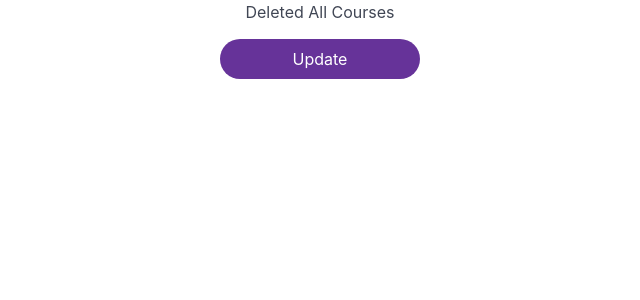
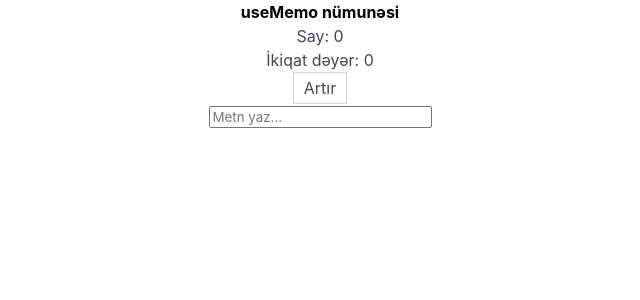
Before and after one commit to Turkana99/LearnReact, a React (Vite) app: page / in a window 1280 px wide. Shown: the top 300 px of the page, without its empty margins (320-960 px from the left). Built offline with nearby package versions, Linux system fonts and the light colour scheme; no server answers.

Commit message:
Add changes for useMemo

```diff
--- a/src/App.css
+++ b/src/App.css
@@ -48,5 +48,6 @@ input{
 
 
 button{
-  border: 1px solid lightgray;
+  border: 1px solid lightgray!important;
+  padding: 5px 10px!important;
 }
--- a/src/App.jsx
+++ b/src/App.jsx
@@ -13,7 +13,9 @@ import UseEffect from "./components/effect example/useEffect";
 import ContextProvider from "./components/Context Provider/contextprovider";
 import AuthContext from "./components/Context Provider/authContext";
 import { Provider } from "./components/Context Provider/taskContext";
-import Course from './components/CourseProject/Course';
+import Course from "./components/CourseProject/Course";
+import Reducer from "./components/useReducer/reducer";
+import Memo from "./components/useMemo/memo";
 // import { useState } from "react";
 function App() {
   // const [authStatus, setAuthStatus] = useState(false);
@@ -37,8 +39,9 @@ function App() {
       {/* <AuthContext.Provider value={{status: authStatus, login:loginAuth}}>
         <ContextProvider />
       </AuthContext.Provider> */}
-     <Course/>
-
+      {/* <Course/> */}
+      {/* <Reducer/> */}
+      <Memo />
     </>
   );
 }
--- /dev/null
+++ b/src/components/useMemo/memo.jsx
@@ -0,0 +1,34 @@
+import { useState, useMemo } from "react";
+import "../../App.css";
+function Memo() {
+  const [count, setCount] = useState(0);
+  const [text, setText] = useState("");
+
+  // Sadə hesablama funksiyası
+  const doubleCount = (num) => {
+    console.log("doubleCount işləyir...");
+    return num * 2;
+  };
+
+  // count dəyişəndə yenidən hesablansın
+  const calculatedValue = useMemo(() => doubleCount(count), [count]);
+
+  return (
+    <div style={{textAlign:"center"}}>
+      <h1>useMemo nümunəsi</h1>
+      <p>Say: {count}</p>
+      <p>İkiqat dəyər: {calculatedValue}</p>
+      <button onClick={() => setCount(count + 1)}>Artır</button>
+
+      <br />
+      <input
+        type="text"
+        placeholder="Metn yaz..."
+        value={text}
+        onChange={(e) => setText(e.target.value)}
+      />
+    </div>
+  );
+}
+
+export default Memo;
--- /dev/null
+++ b/src/components/useReducer/calculate.jsx
@@ -0,0 +1,30 @@
+import "../../App.css";
+import { useContext } from "react";
+import { NumberContext } from "./numberContext";
+function Calculate() {
+  const numberContext = useContext(NumberContext);
+  return (
+    <>
+      <div>count = {numberContext.count}</div>
+      <button
+        style={{ marginRight: "5px"}}
+        onClick={() => numberContext.dispatch("increment")}
+      >
+        Increment
+      </button>
+      <button
+        style={{ marginRight: "5px"}}
+        onClick={() => numberContext.dispatch("decrement")}
+      >
+        Decrement
+      </button>
+      <button
+        onClick={() => numberContext.dispatch("reset")}
+      >
+        Reset
+      </button>
+    </>
+  );
+}
+
+export default Calculate;
--- /dev/null
+++ b/src/components/useReducer/numberContext.jsx
@@ -0,0 +1,2 @@
+import React from "react";
+export const NumberContext = React.createContext();
--- a/src/components/useReducer/reducer.jsx
+++ b/src/components/useReducer/reducer.jsx
@@ -1,5 +1,11 @@
-import { useReducer } from "react";
+import "../../App.css";
+import  { useEffect, useReducer } from "react";
+import Calculate from "./calculate";
+import { NumberContext } from "./numberContext";
+
+
 const initialValue = 0;
+
 const reducer = (state, action) => {
   switch (action) {
     case "increment":
@@ -12,15 +18,18 @@ const reducer = (state, action) => {
       return state;
   }
 };
+
 function Reducer() {
-  const initialValue = 0;
   const [count, dispatch] = useReducer(reducer, initialValue);
+ useEffect(()=>{
+console.log('render');
+
+ }, [])
   return (
-    <div>
-      <div>count = {count}</div>
-      <button onClick={() =>dispatch("increment") }>Increment</button>
-      <button onClick={() => dispatch("decrement")}>Decrement</button>
-      <button onClick={() => dispatch("reset")}>Reset</button>
+    <div style={{ textAlign: "center" }}>
+      <NumberContext.Provider value={{ count, dispatch }}>
+        <Calculate />
+      </NumberContext.Provider>
     </div>
   );
 }
```
